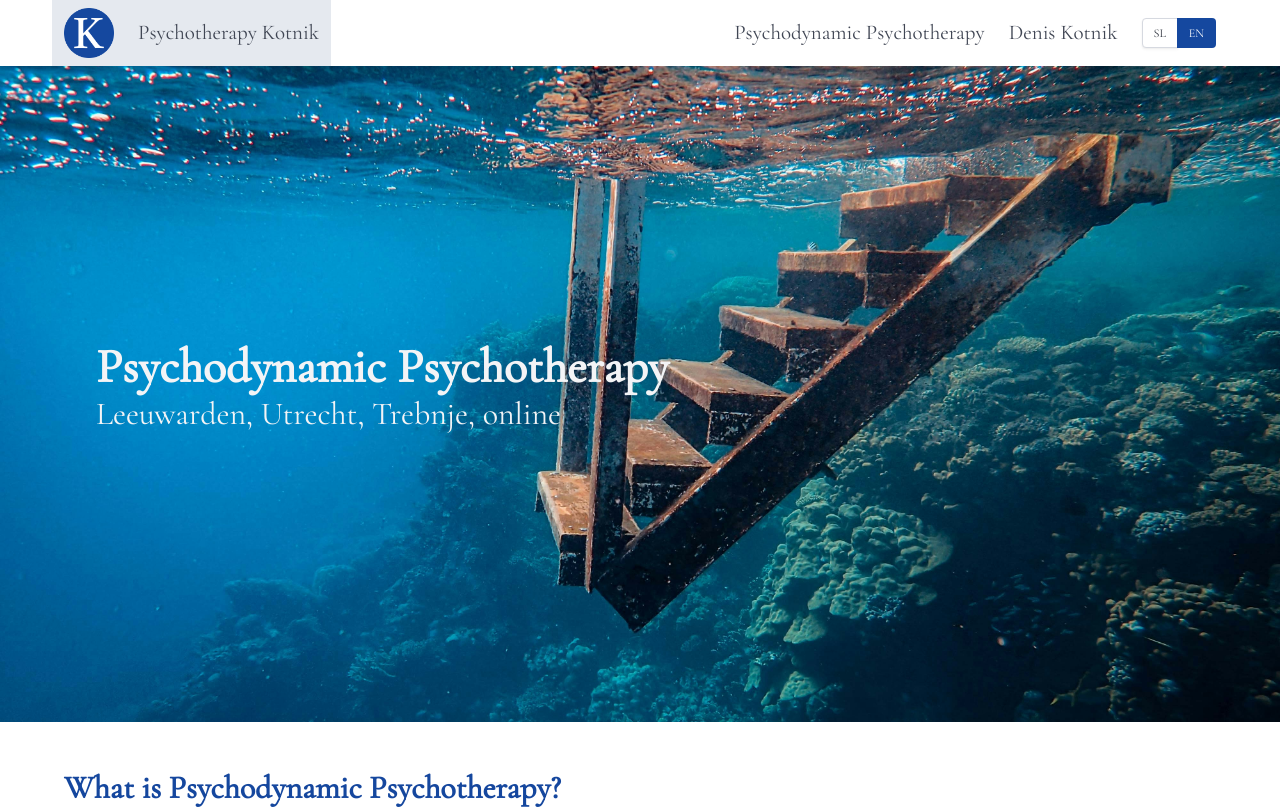
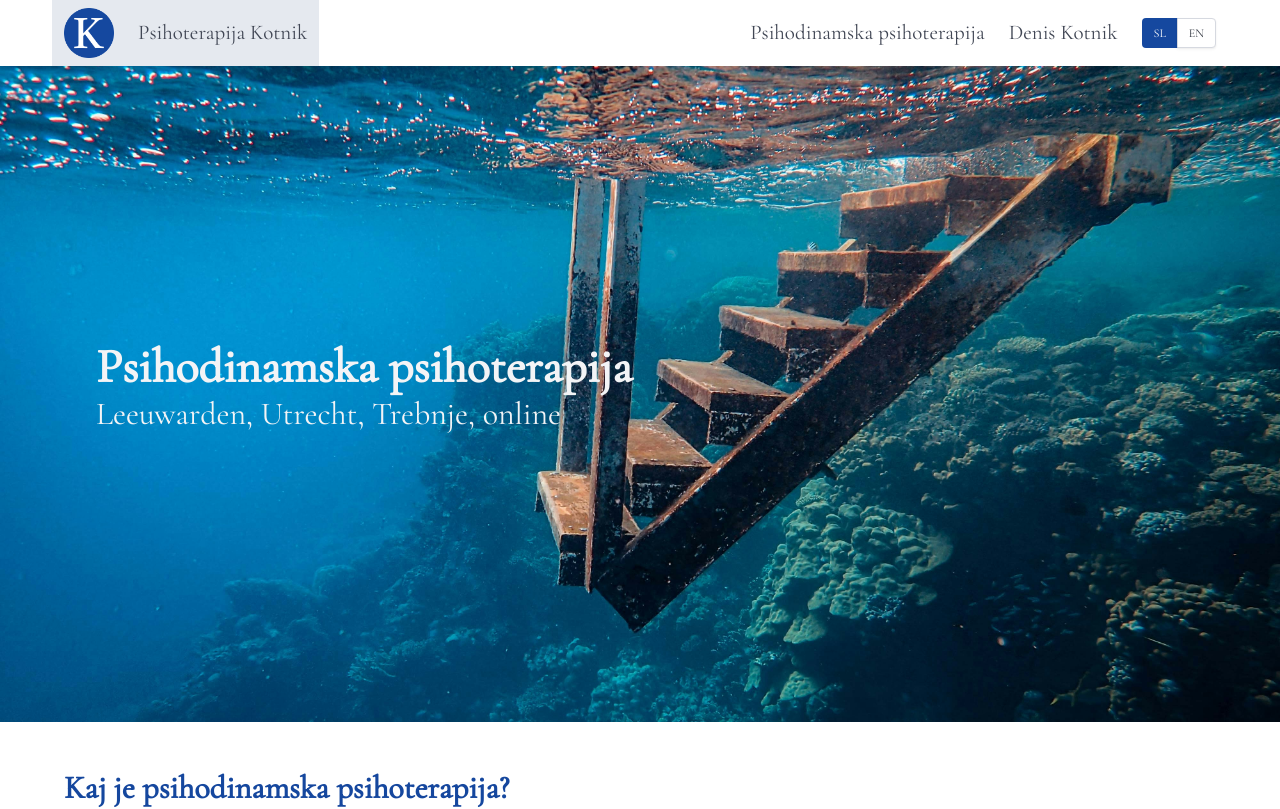
Before and after one commit to kotnikd3/psychotherapy-kotnik, a Vue app: page / in a window 1280 px wide. Shown: the top 809 px of the page. Built offline with nearby package versions, Linux system fonts and the light colour scheme.

Commit message:
feat: dynamic localization based on URL

```diff
--- a/src/plugins/i18n.js
+++ b/src/plugins/i18n.js
@@ -2,9 +2,14 @@ import { createI18n } from 'vue-i18n';
 import en from '@/locales/en.json';
 import sl from '@/locales/sl.json';
 
+let locale = 'sl' // default
+if (window.location.hostname.endsWith('.com')) {
+    locale = 'en'
+}
+
 const i18n = createI18n({
-	locale: 'en',
-  	fallbackLocale: 'en',
+	locale: locale,
+  	fallbackLocale: 'sl',
   	messages: {
 		en,
 		sl,
```
